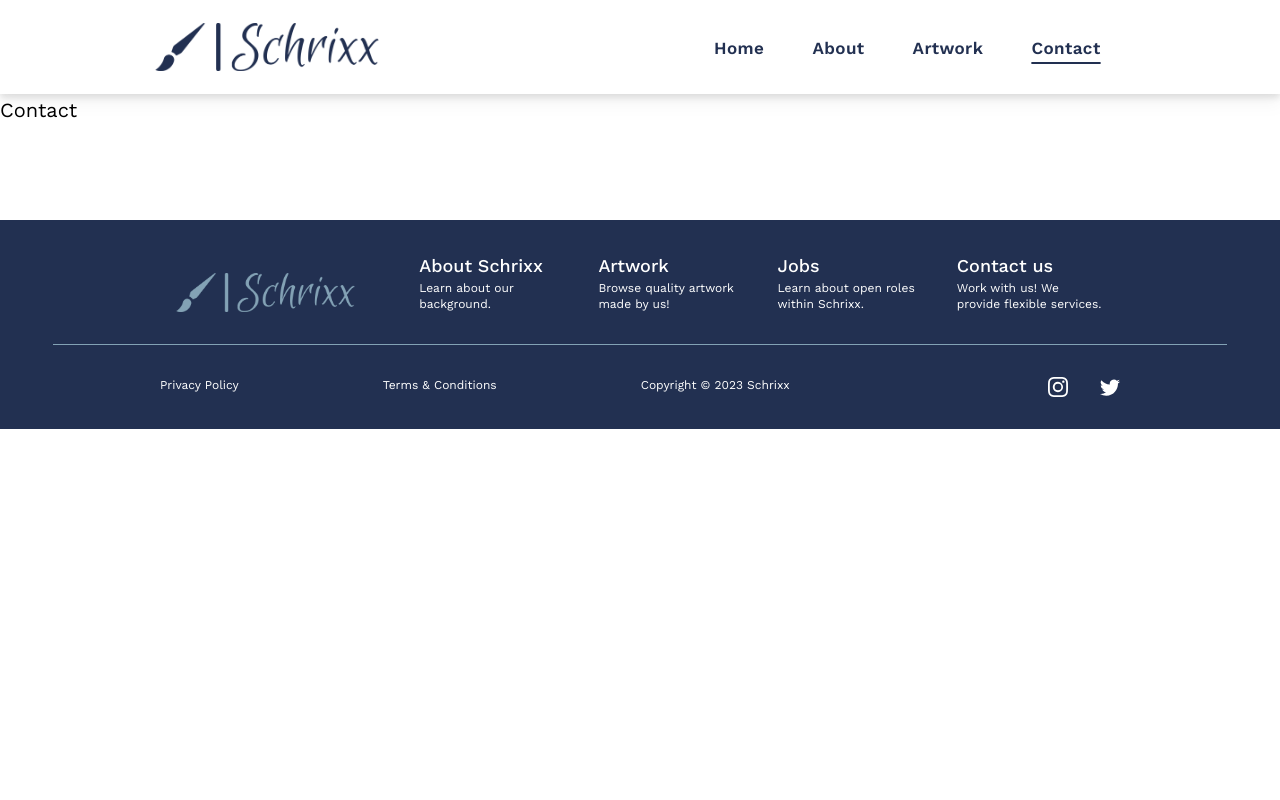
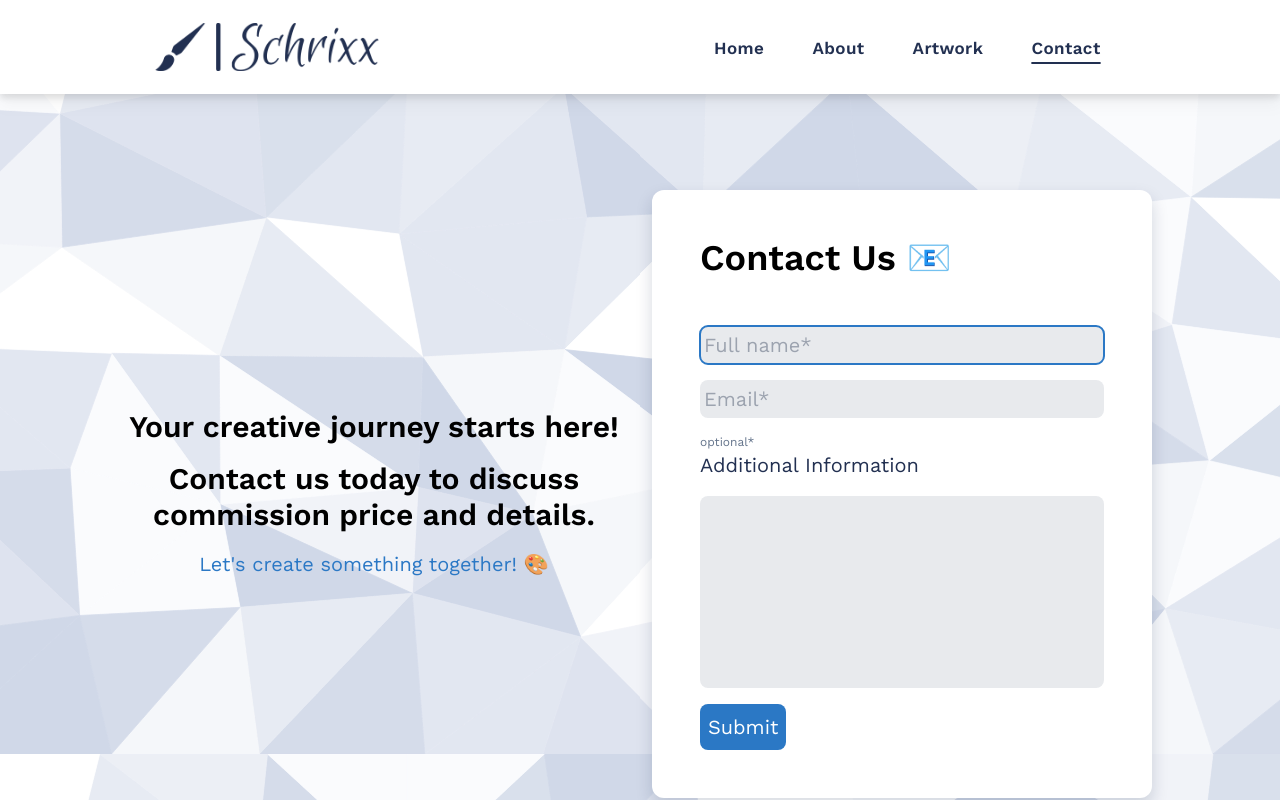
Before and after one commit to Schrixx/Company-Website, a React (Vite) app: page /contact in a window 1280 px wide. Shown: the top 800 px of the page. Built offline with nearby package versions, Linux system fonts and the light colour scheme.

Commit message:
feat: add contact page

```diff
--- a/src/pages/Contact.tsx
+++ b/src/pages/Contact.tsx
@@ -1,13 +1,44 @@
-import React from 'react'
+import { useEffect } from 'react';
 import Layout from 'src/components/Layout'
+import LargeHeading from 'src/components/ui/LargeHeading'
 
 const Contact = () => {
+
+  // scroll top on load
+  useEffect(() => {
+    document.documentElement.scrollTo({
+      top: 0,
+      left: 0,
+      behavior: "instant", // Optional if you want to skip the scrolling animation
+    });
+  })
+
   return (
     <Layout>
         {/* space under fixed nav */}
         <div className="pt-standard"></div>
 
-        <div>Contact</div>
+        <div className='relative pt-standard xl:px-32 flex flex-col xl:flex-row justify-around items-center gap-8 w-full'>
+        <div className="absolute bg-fixed z-[-10] h-[1080px] w-full bg-[url('assets/grid.svg')] bg-no-repeat bg-cover" />
+          <div className='grid gap-4 max-w-xl text-center'>
+            <LargeHeading size="md">Your creative journey starts here!</LargeHeading>
+            <LargeHeading size="md">Contact us today to discuss commission price and details.</LargeHeading>
+            <p className='text-bostonBlue'>Let's create something together! 🎨</p>
+          </div>
+          <div className='flex bg-white flex-col shadow-smallContainer rounded-xl'>
+            <div className='pt-12 pl-12 text-black'><LargeHeading size="lg">Contact Us 📧</LargeHeading></div>
+            <form className='flex flex-col gap-4 md:w-[500px] p-12 text-cloudBurstBlue'>
+              <input type="text" placeholder='Full name*' className='bg-cloudBurstBlue p-1 bg-opacity-10 rounded-lg placeholder:text-gray-400 text-black outline-bostonBlue' autoFocus />
+              <input type="text" placeholder='Email*' className='bg-cloudBurstBlue p-1 bg-opacity-10 rounded-lg text-black outline-bostonBlue' />
+              <div className='flex flex-col'>
+                <label className='italic text-slate-500 text-xs'>optional*</label>
+                <label htmlFor="additionalInfo">Additional Information</label>
+              </div>
+              <textarea className='bg-cloudBurstBlue p-1 bg-opacity-10 rounded-lg h-48 text-black resize-none outline-bostonBlue' />
+              <button className='p-2 bg-bostonBlue hover:bg-bostonCompliment text-white rounded-lg max-w-fit transition-colors'>Submit</button>
+            </form>
+          </div>
+        </div>
     </Layout>
   )
 }
```
Also changed, not shown: src/assets/grid.svg (added).
